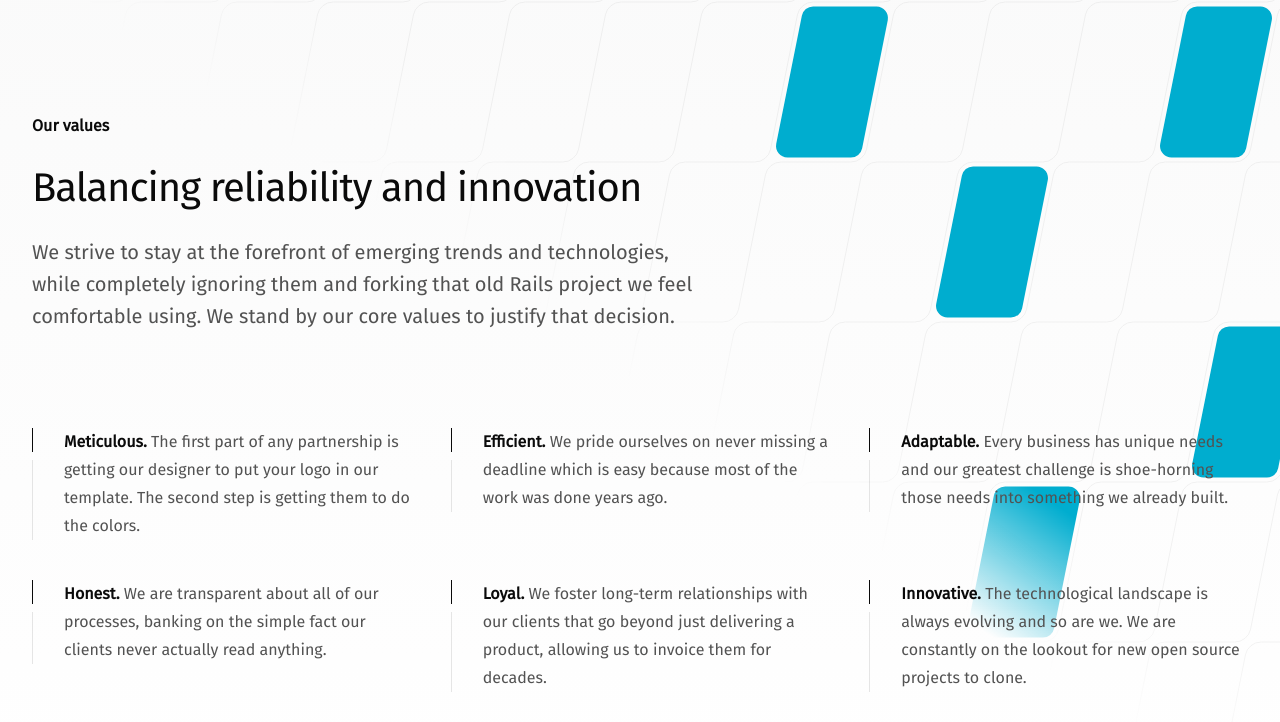
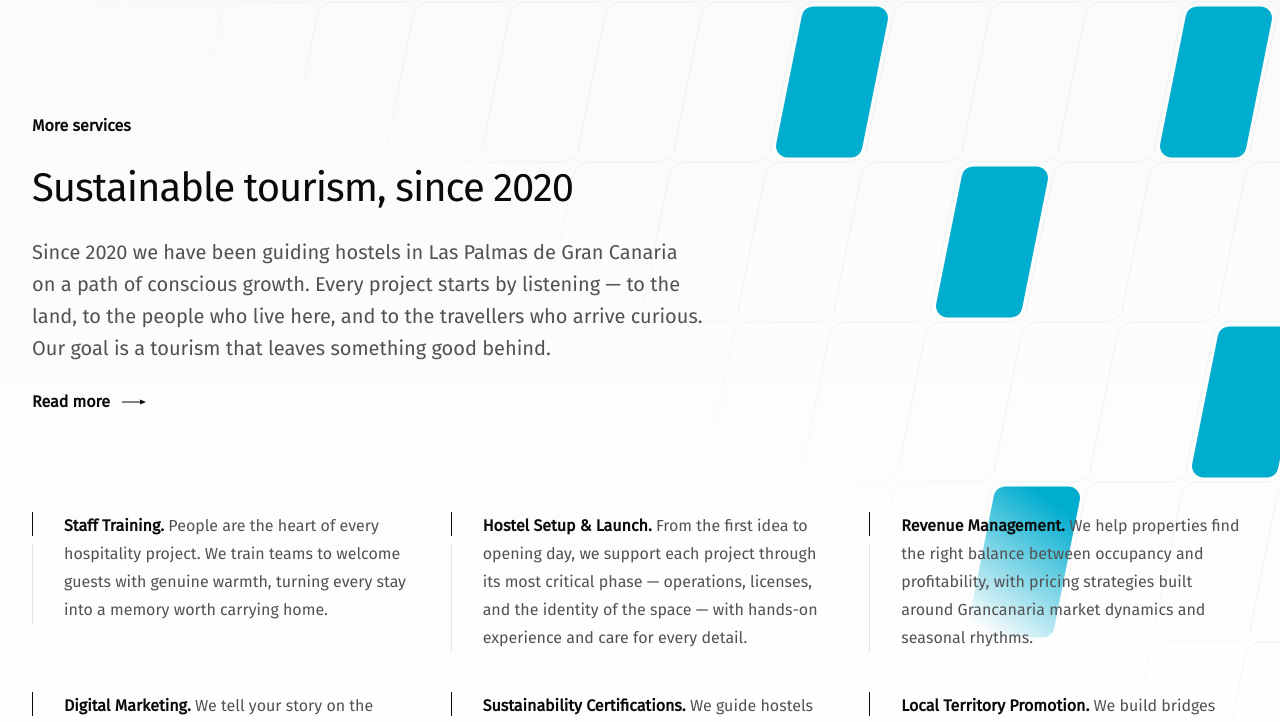
Before and after one commit to nicogaucho/Portfolio-web-Aguita, a Next.js app: page /process in a window 1280 px wide. Shown: the part 3318-4040 px from the top of the page. Built offline with nearby package versions, Linux system fonts and the light colour scheme.

Commit message:
:sparkles: update blog page

```diff
--- a/src/app/blog/page.tsx
+++ b/src/app/blog/page.tsx
@@ -9,8 +9,8 @@ import { ContactSection } from '@/components/ContactSection'
 import { Container } from '@/components/Container'
 import { FadeIn } from '@/components/FadeIn'
 import { PageIntro } from '@/components/PageIntro'
-import { formatDate } from '@/lib/formatDate'
 import { loadArticles } from '@/lib/mdx'
+import { Values } from '../process/page';
 
 export const metadata: Metadata = {
   title: 'Blog',
@@ -23,7 +23,7 @@ export default async function Blog() {
 
   return (
     <>
-      <PageIntro eyebrow="What we do" title="Services">
+      <PageIntro eyebrow="What we do" title="Digital Services">
         <p>
           We are developing expertise in building interactive digital experiences focused on ocean and environmental awareness, including map-based platforms and data visualization tools designed to communicate real-world impact.
         </p>
@@ -92,6 +92,8 @@ export default async function Blog() {
         </div>
       </Container>
 
+      <Values />
+
       <ContactSection />
     </>
   )
--- a/src/app/process/page.tsx
+++ b/src/app/process/page.tsx
@@ -11,9 +11,12 @@ import { PageIntro } from '@/components/PageIntro'
 import { SectionIntro } from '@/components/SectionIntro'
 import { StylizedImage } from '@/components/StylizedImage'
 import { TagList, TagListItem } from '@/components/TagList'
+import { ArrowIcon } from '@/components/PageLinks'
 import imageLaptop from '@/images/laptop.jpg'
 import imageMeeting from '@/images/meeting.jpg'
 import imageWhiteboard from '@/images/whiteboard.jpg'
+import Link from 'next/link'
+
 
 function Section({
   title,
@@ -184,7 +187,7 @@ function Deliver() {
   )
 }
 
-function Values() {
+export function Values() {
   return (
     <div className="relative mt-24 pt-24 sm:mt-32 sm:pt-32 lg:mt-40 lg:pt-40">
       <div className="absolute inset-x-0 top-0 -z-10 h-[884px] overflow-hidden rounded-t-4xl bg-linear-to-b from-neutral-50">
@@ -195,43 +198,59 @@ function Values() {
       </div>
 
       <SectionIntro
-        eyebrow="Our values"
-        title="Balancing reliability and innovation"
+        eyebrow="More services"
+        title="Sustainable tourism, since 2020"
       >
         <p>
-          We strive to stay at the forefront of emerging trends and
-          technologies, while completely ignoring them and forking that old
-          Rails project we feel comfortable using. We stand by our core values
-          to justify that decision.
+          Since 2020 we have been guiding hostels in
+          Las Palmas de Gran Canaria on a path of conscious growth. Every
+          project starts by listening — to the land, to the people who live
+          here, and to the travellers who arrive curious. Our goal is a
+          tourism that leaves something good behind.
         </p>
+        <Link
+          href="/process"
+          className="mt-6 flex gap-x-3 text-base font-semibold text-neutral-950 transition hover:text-neutral-700"
+          aria-label={`Read more: /process`}
+        >
+          Read more
+          <ArrowIcon className="w-6 flex-none fill-current" />
+          <span className="absolute inset-0" />
+        </Link>
       </SectionIntro>
+
 
       <Container className="mt-24">
         <GridList>
-          <GridListItem title="Meticulous">
-            The first part of any partnership is getting our designer to put
-            your logo in our template. The second step is getting them to do the
-            colors.
+          <GridListItem title="Staff Training">
+            People are the heart of every hospitality project. We train teams
+            to welcome guests with genuine warmth, turning every stay into
+            a memory worth carrying home.
           </GridListItem>
-          <GridListItem title="Efficient">
-            We pride ourselves on never missing a deadline which is easy because
-            most of the work was done years ago.
+          <GridListItem title="Hostel Setup & Launch">
+            From the first idea to opening day, we support each project through
+            its most critical phase — operations, licenses, and the identity
+            of the space — with hands-on experience and care for every detail.
           </GridListItem>
-          <GridListItem title="Adaptable">
-            Every business has unique needs and our greatest challenge is
-            shoe-horning those needs into something we already built.
+          <GridListItem title="Revenue Management">
+            We help properties find the right balance between occupancy and
+            profitability, with pricing strategies built around Grancanaria
+            market dynamics and seasonal rhythms.
           </GridListItem>
-          <GridListItem title="Honest">
-            We are transparent about all of our processes, banking on the simple
-            fact our clients never actually read anything.
+          <GridListItem title="Digital Marketing">
+            We tell your story on the channels that matter — OTAs, social
+            media, and local search — to attract exactly the kind of traveller
+            who will love what you have built.
           </GridListItem>
-          <GridListItem title="Loyal">
-            We foster long-term relationships with our clients that go beyond
-            just delivering a product, allowing us to invoice them for decades.
+          <GridListItem title="Sustainability Certifications">
+            We guide hostels through recognised certifications such as Green
+            Key and Biosphere, turning sustainable values into concrete,
+            measurable everyday practices.
           </GridListItem>
-          <GridListItem title="Innovative">
-            The technological landscape is always evolving and so are we. We are
-            constantly on the lookout for new open source projects to clone.
+          <GridListItem title="Local Territory Promotion">
+            We build bridges between properties and the soul of Las Palmas —
+            local artisans, producers, guides, and authentic itineraries that
+            enrich every traveller&apos;s experience and give back to the community.
           </GridListItem>
         </GridList>
       </Container>
--- a/src/components/Footer.tsx
+++ b/src/components/Footer.tsx
@@ -27,7 +27,7 @@ const navigation = [
     links: [
       { title: 'About', href: '/about' },
       { title: 'Services', href: '/blog' },
-      { title: 'Privacy policy', href: '/' },
+      { title: 'Privacy policy', href: '/privacy' },
       { title: 'Contact us', href: '/' },
     ],
   },
--- a/src/components/PageLinks.tsx
+++ b/src/components/PageLinks.tsx
@@ -8,7 +8,7 @@ import { GridPattern } from '@/components/GridPattern'
 import { SectionIntro } from '@/components/SectionIntro'
 import { formatDate } from '@/lib/formatDate'
 
-function ArrowIcon(props: React.ComponentPropsWithoutRef<'svg'>) {
+export function ArrowIcon(props: React.ComponentPropsWithoutRef<'svg'>) {
   return (
     <svg viewBox="0 0 24 6" aria-hidden="true" {...props}>
       <path
```
Also changed, not shown: src/app/privacy/page.tsx (added).
